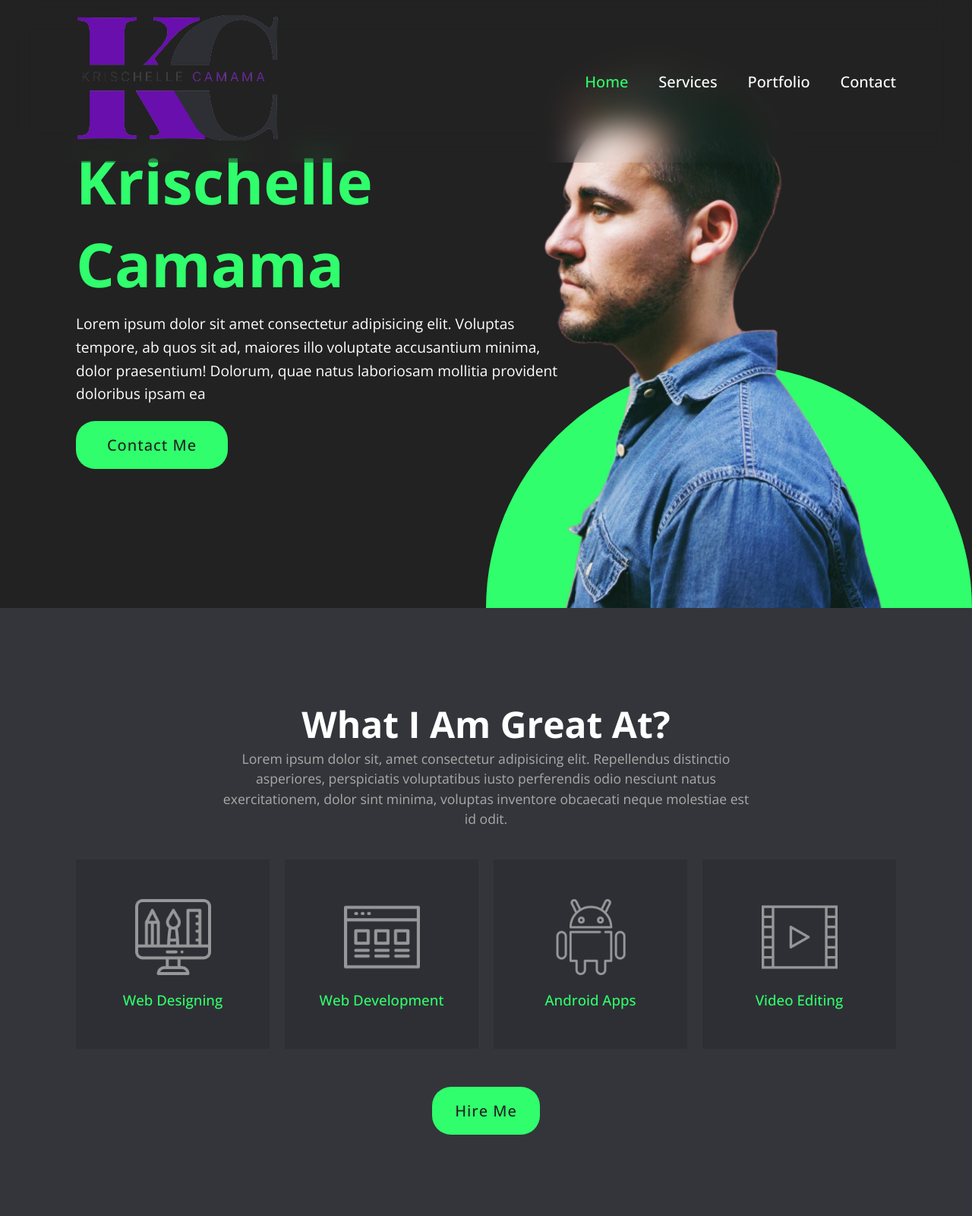
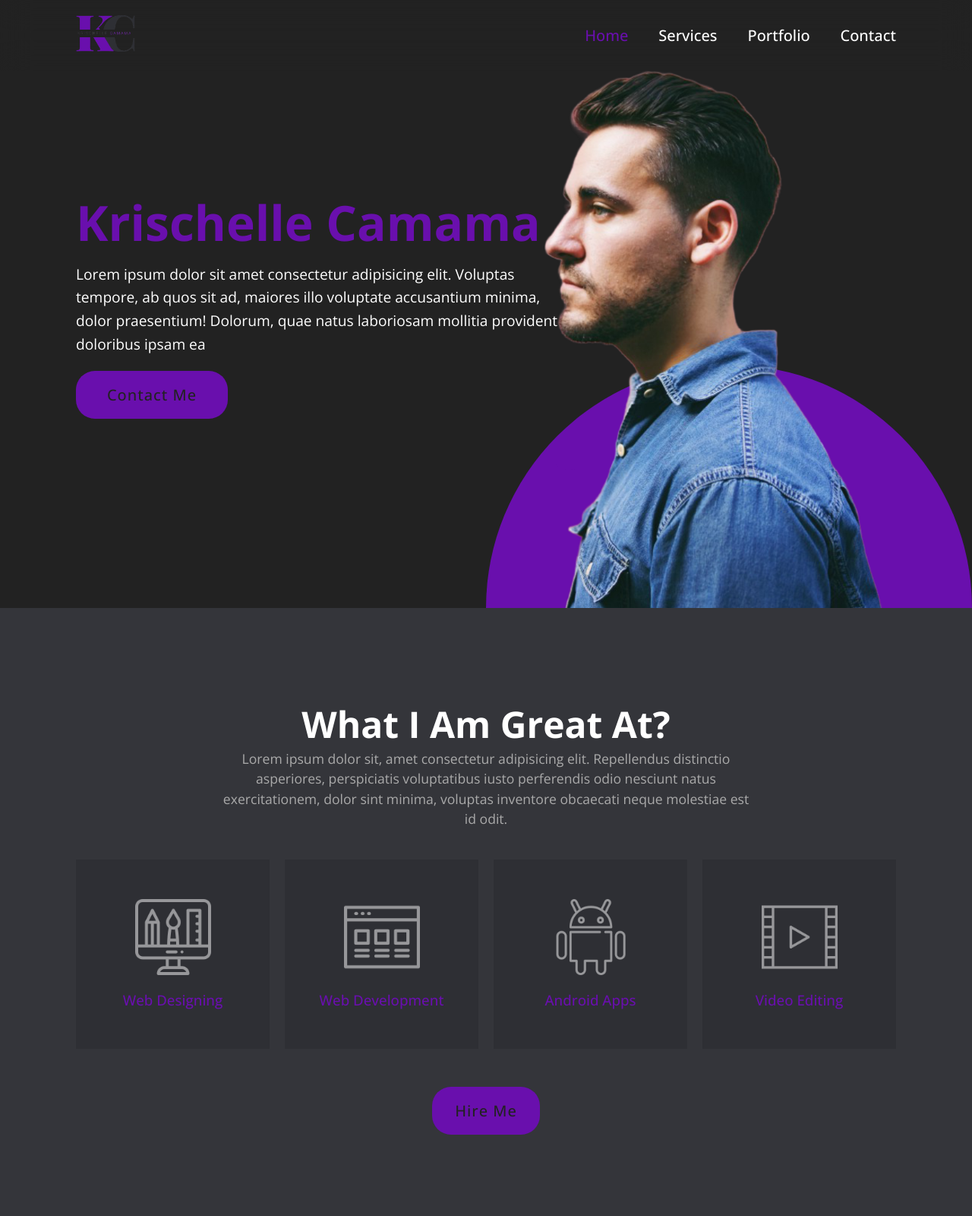
Before and after one commit to yukinimon/My_Portfolio, a plain HTML site: page index.html in a window 1280 px wide. Shown: the top 1600 px of the page at 76% size. Drawn offline with nearby package versions, Linux system fonts and the light colour scheme.

Commit message:
updated css

```diff
--- a/styles/style.css
+++ b/styles/style.css
@@ -19,10 +19,12 @@ header {
 }
 header .logo {
     position: relative;
-    color: #fff;
     text-decoration: none;
-    font-weight: 700;
-    font-size: 2em;
+    /* background: #fff; */
+}
+header .logo img {
+    max-height: 3rem;
+    object-fit: cover;
 }
 header ul {
     position: relative;
@@ -40,7 +42,7 @@ header ul li a {
 }
 header ul li.active a,
 header ul li:hover a  {
-    color: #30fe6c;
+    color: #690fad;
 }
 #home {
     position: relative;
@@ -59,7 +61,7 @@ header ul li:hover a  {
     right: 0;
     width: 50vw;
     height: 25vw;
-    background: #30fe6c;
+    background: #690fad;
     border-top-right-radius: 25vw;
     border-top-left-radius: 25vw;
 }
@@ -73,8 +75,8 @@ header ul li:hover a  {
 }
 #home .content h2 {
     position: relative;
-    font-size: 5em;
-    color: #30fe6c;
+    font-size: 4em;
+    color: #690fad;
 }
 #home .content p {
     position: relative;
@@ -87,7 +89,7 @@ header ul li:hover a  {
     display: inline-block;
     font-size: 1.25em;
     max-width: 200px;
-    background: #30fe6c;
+    background: #690fad;
     color: #222;
     text-align: center;
     padding: 18px 30px;
@@ -148,9 +150,10 @@ header ul li:hover a  {
     flex-direction: column;
     gap: 20px;
     border: 2px solid #2e2f34;
+    cursor: pointer;
 }
 #services .content .servicesBx:hover {
-    border: 2px solid #30fe6c
+    border: 2px solid #690fad
 }
 #services .content .servicesBx img {
     max-width: 100px;
@@ -164,7 +167,7 @@ header ul li:hover a  {
 #services .content .servicesBx h3 {
     color: #fff;
     font-weight: 500;
-    color: #30fe6c;
+    color: #690fad;
 }
 .center {
     width: 100%;
@@ -205,10 +208,10 @@ header ul li:hover a  {
     border-radius: 30px;
 }
 #contact .content a:hover {
-    background: #30fe6c;
+    background: #690fad;
 }
 #contact .content a ion-icon {
-    color: #30fe6c;
+    color: #690fad;
     font-size: 1.5em;
     margin-right: 10px;
     transition: 0.5s;
@@ -224,7 +227,7 @@ header ul li:hover a  {
     font-size: 1.1em;
 }
 .copyrights a {
-    color: #30fe6c;
+    color: #690fad;
 }
 @media (max-width: 900px) {
     header {
@@ -325,7 +328,7 @@ header ul li:hover a  {
     #home::before {
         width: 80vw;
         height: 40vw;
-        background: #30fe6c;
+        background: #690fad;
         border-top-right-radius: 80vw;
         border-top-left-radius: 80vw;
     }
```
